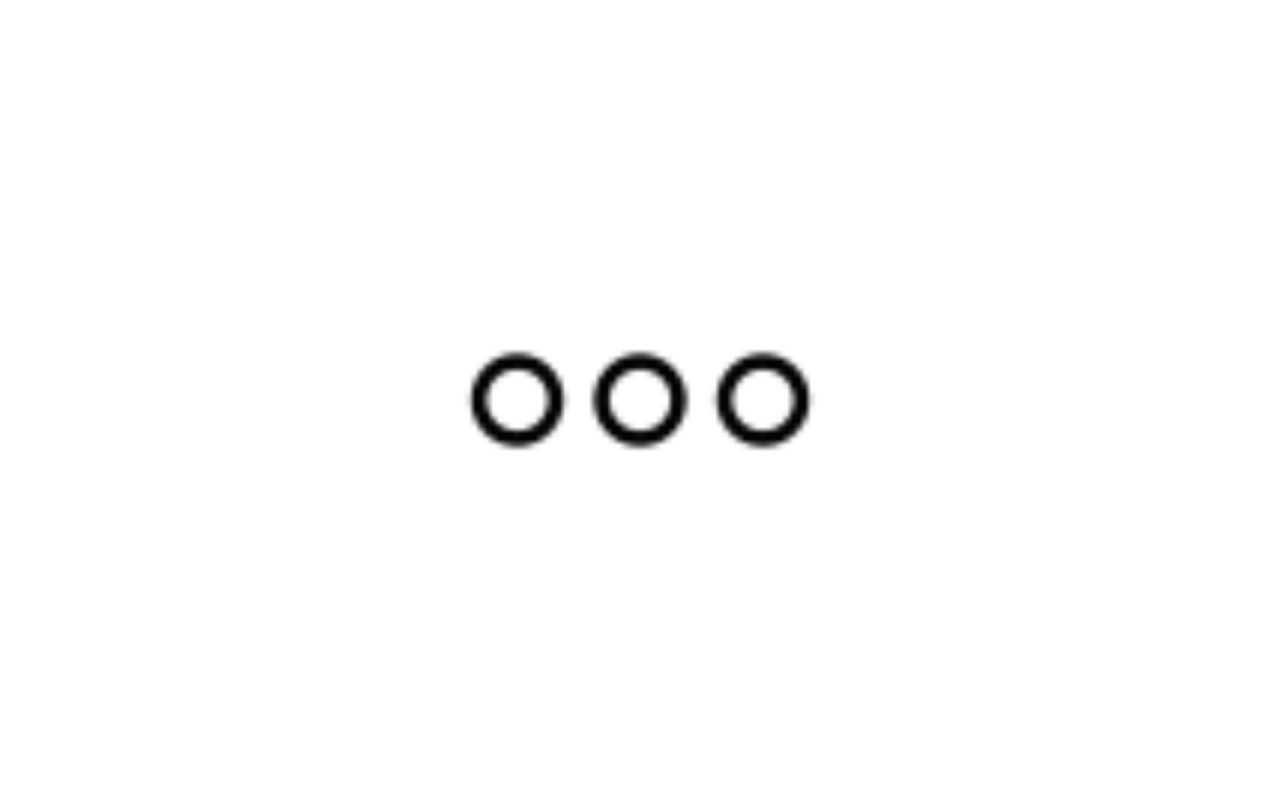
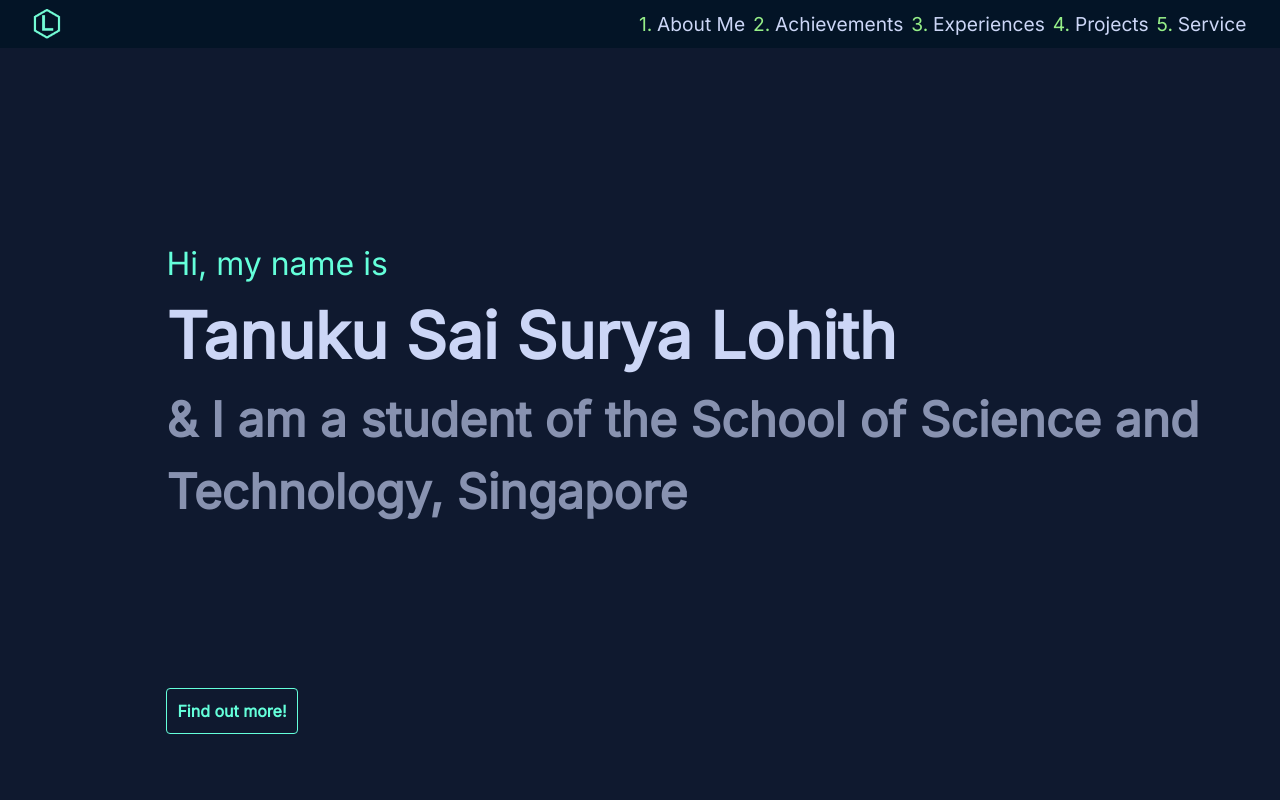
Before and after one commit to Lohithsst/LohithTanuku.github.io, a plain HTML site: page index.html in a window 1280 px wide. Shown: the top 800 px of the page. Drawn offline with Linux system fonts and the light colour scheme.

Commit message:
removed preloader

```diff
--- a/index.html
+++ b/index.html
@@ -14,9 +14,9 @@
 
 <body>
 
-    <div id="preloader">
+    <!-- <div id="preloader">
 
-    </div>
+    </div> -->
 
     <nav class="header">
         <a href="#homepage" onclick="testSetup()">
```
